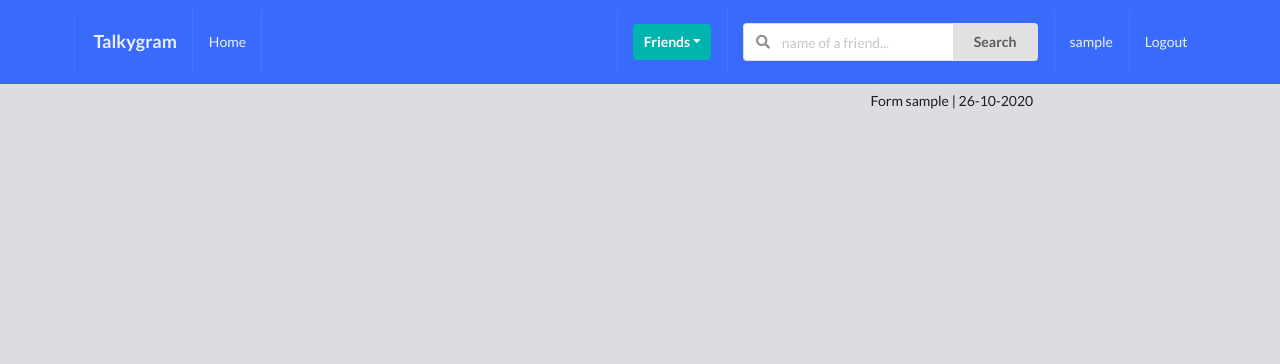
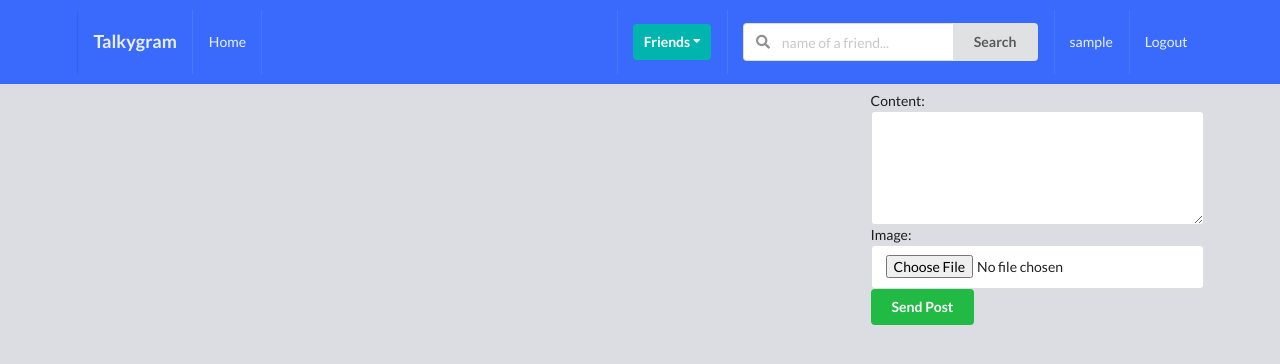
Before and after one commit to aabdulqader/Talkygram, a Django app: page /posts/ in a window 1280 px wide. Shown: the top 364 px of the page. Run offline with Django 3.2, Linux system fonts and the light colour scheme; the visitor is signed in with stand-in values (Sample User, id 1); data comes from the database, SQL or seed files in the repository; data that the repository does not hold is empty; some libraries are stand-ins or nearby versions.

Commit message:
Create Post And Add Post

```diff
--- /dev/null
+++ b/posts/forms.py
@@ -0,0 +1,8 @@
+from django import forms
+from .models import Post, Comment
+
+class PostModelForm(forms.ModelForm):
+    content = forms.CharField(widget=forms.Textarea(attrs={'rows':5}))
+    class Meta:
+        model = Post
+        fields = ('content', 'image')
--- a/posts/models.py
+++ b/posts/models.py
@@ -1,6 +1,7 @@
 from django.db import models
 from django.core.validators import FileExtensionValidator
 from profiles.models import Profile
+
 
 
 
--- a/posts/templates/posts/main.html
+++ b/posts/templates/posts/main.html
@@ -34,8 +34,12 @@
                 {% endfor %}
             </div>
             <div class="five wide column">
-                Form
-                {{profile}}
+                <form action="" method='POST' class = "ui form" enctype="multipart/form-data">
+                    {% csrf_token %}
+                    {{form}}
+
+                    <button type = "submit" class="ui button positive">Send Post</button>
+                </form>
             </div>
         </div>
     </div>
--- a/posts/views.py
+++ b/posts/views.py
@@ -1,13 +1,29 @@
 from django.shortcuts import render, redirect
 from .models import Post, Profile, Like
+from .forms import PostModelForm
+
+
+
+
 
 def post_comment_create_and_list_view(request):
     queryset = Post.objects.all()
     profile = Profile.objects.get(user=request.user)
 
+    p_form = PostModelForm(request.POST or None, request.FILES or None)
+
+
+    if p_form.is_valid():
+        instance = p_form.save(commit=False)
+        instance.author = profile
+        instance.save()
+        p_form = PostModelForm()
+
     context = {
         'queryset':queryset,
         'profile':profile,
+        'form':p_form,
+
     }
 
     return render (request, 'posts/main.html', context )
```
Also changed, not shown: 1 other file.
